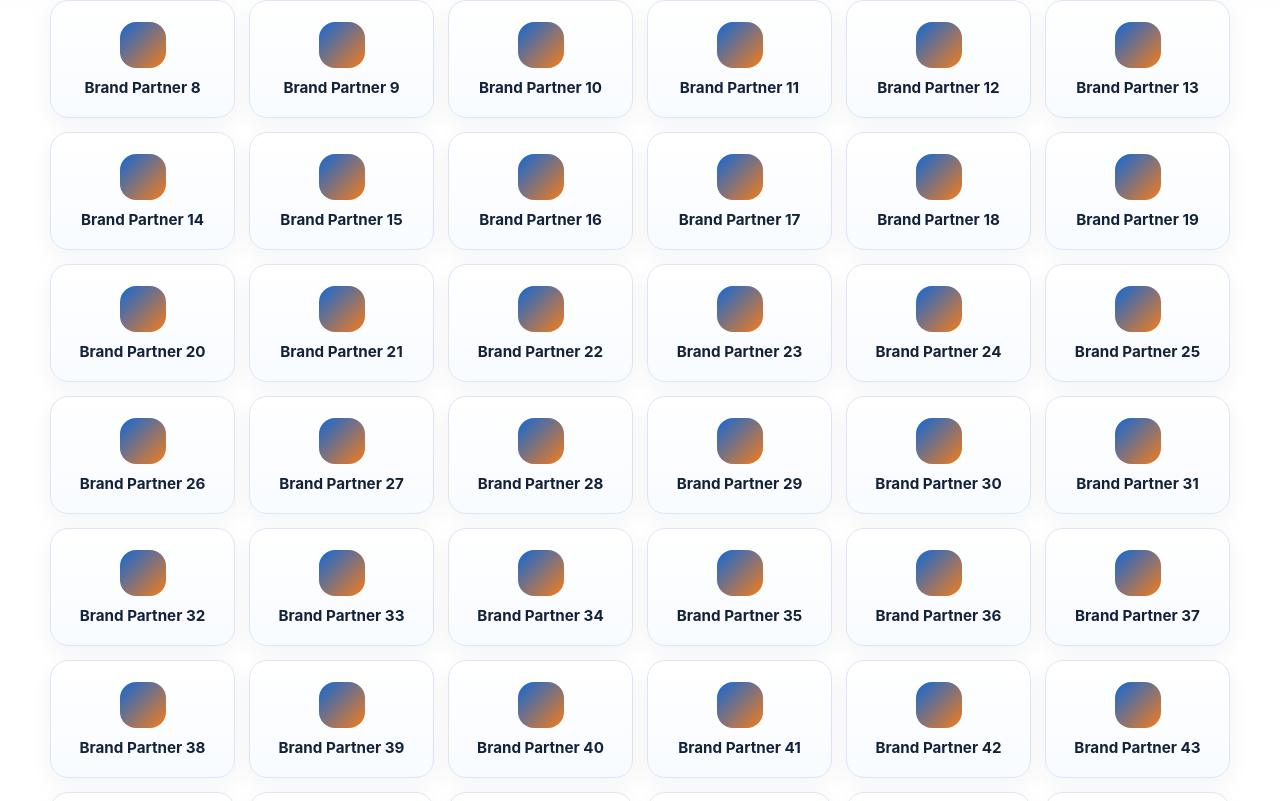
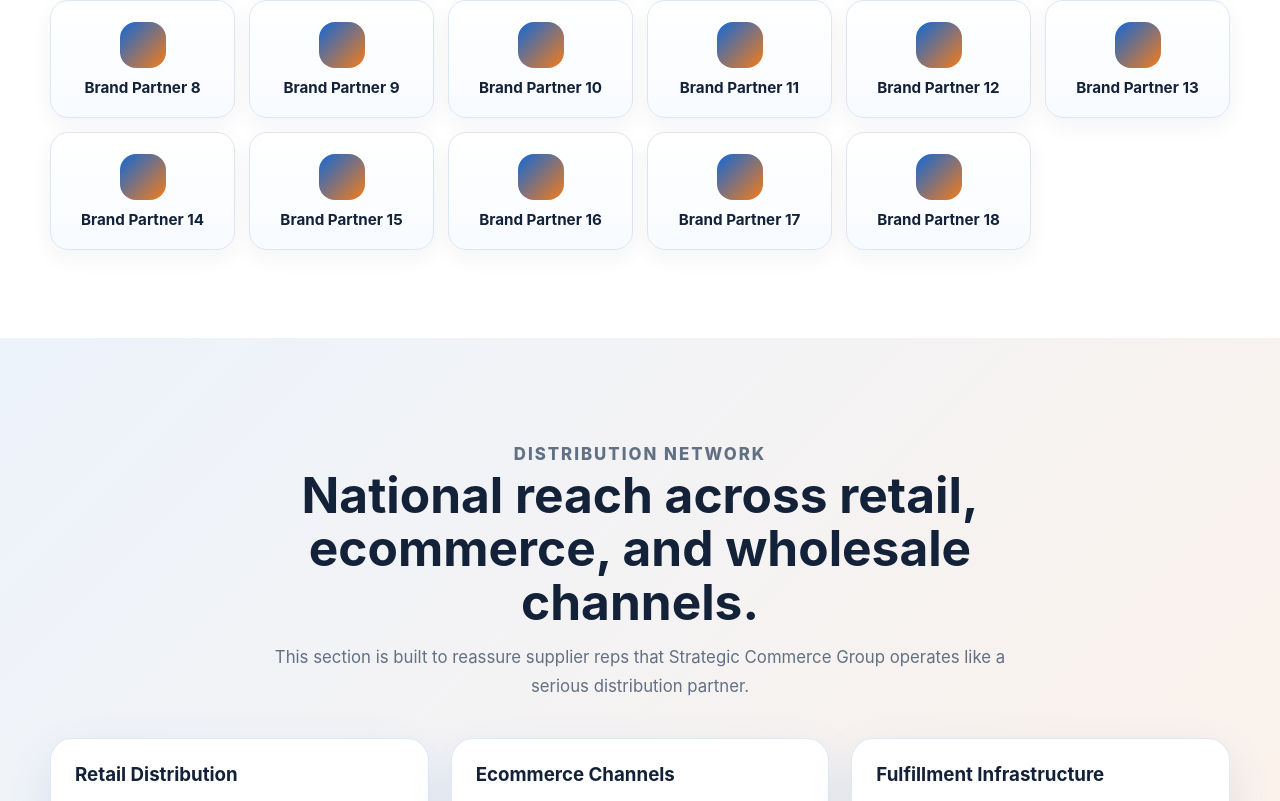
Before and after one commit to larryfelix66/strategic-commerce-group-site, a React (Vite) app: page / in a window 1280 px wide. Shown: the part 2499-3300 px from the top of the page. Built offline with nearby package versions, Linux system fonts and the light colour scheme.

Commit message:
Update App.jsx

```diff
--- a/src/App.jsx
+++ b/src/App.jsx
@@ -22,7 +22,7 @@ const featuredBrands = [
 
 const brandWall = [
   ...featuredBrands,
-  ...Array.from({ length: 133 }, (_, i) => `Brand Partner ${i + 1}`)
+  ...Array.from({ length: 18 }, (_, i) => `Brand Partner ${i + 1}`)
 ];
 
 const catalogItems = [
```
